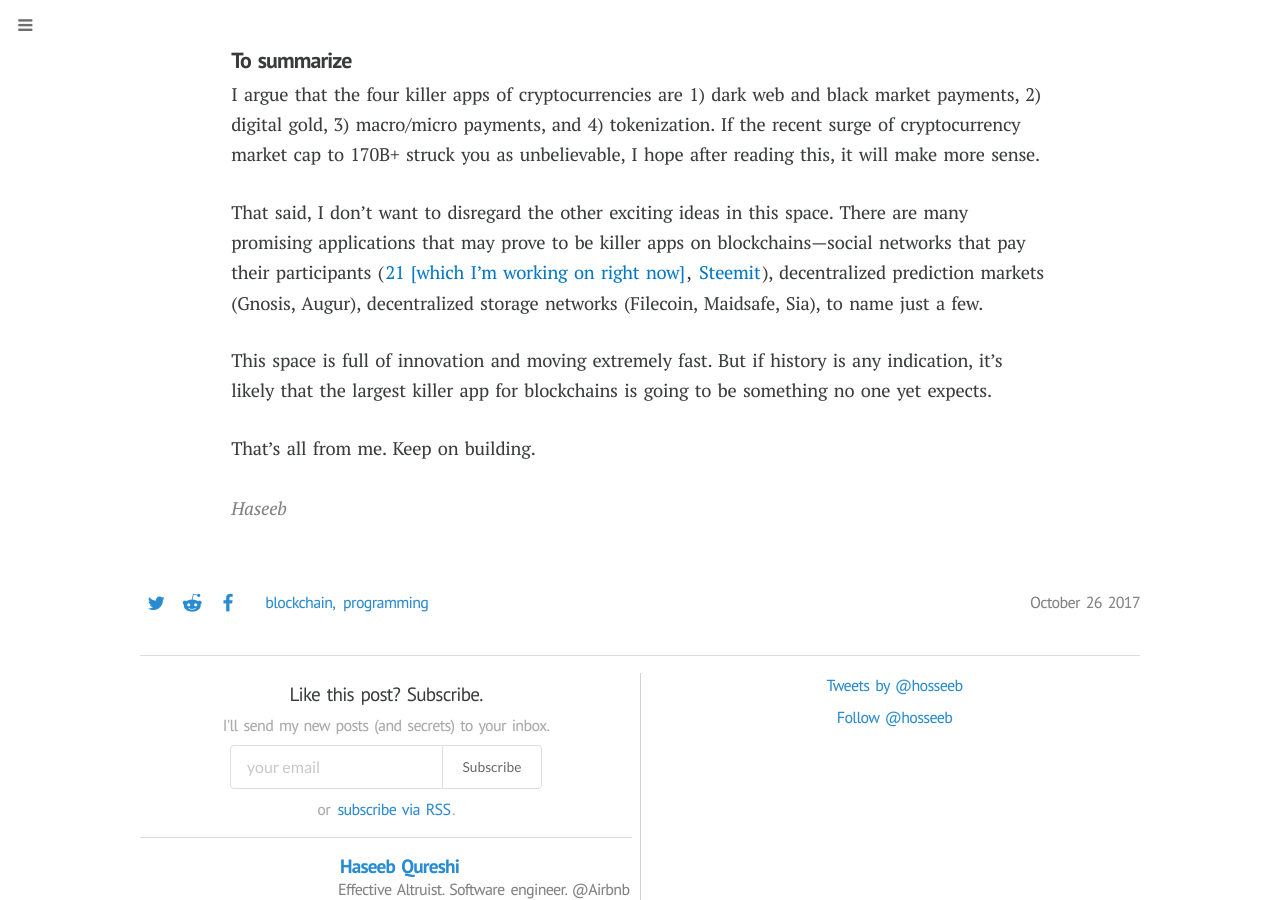
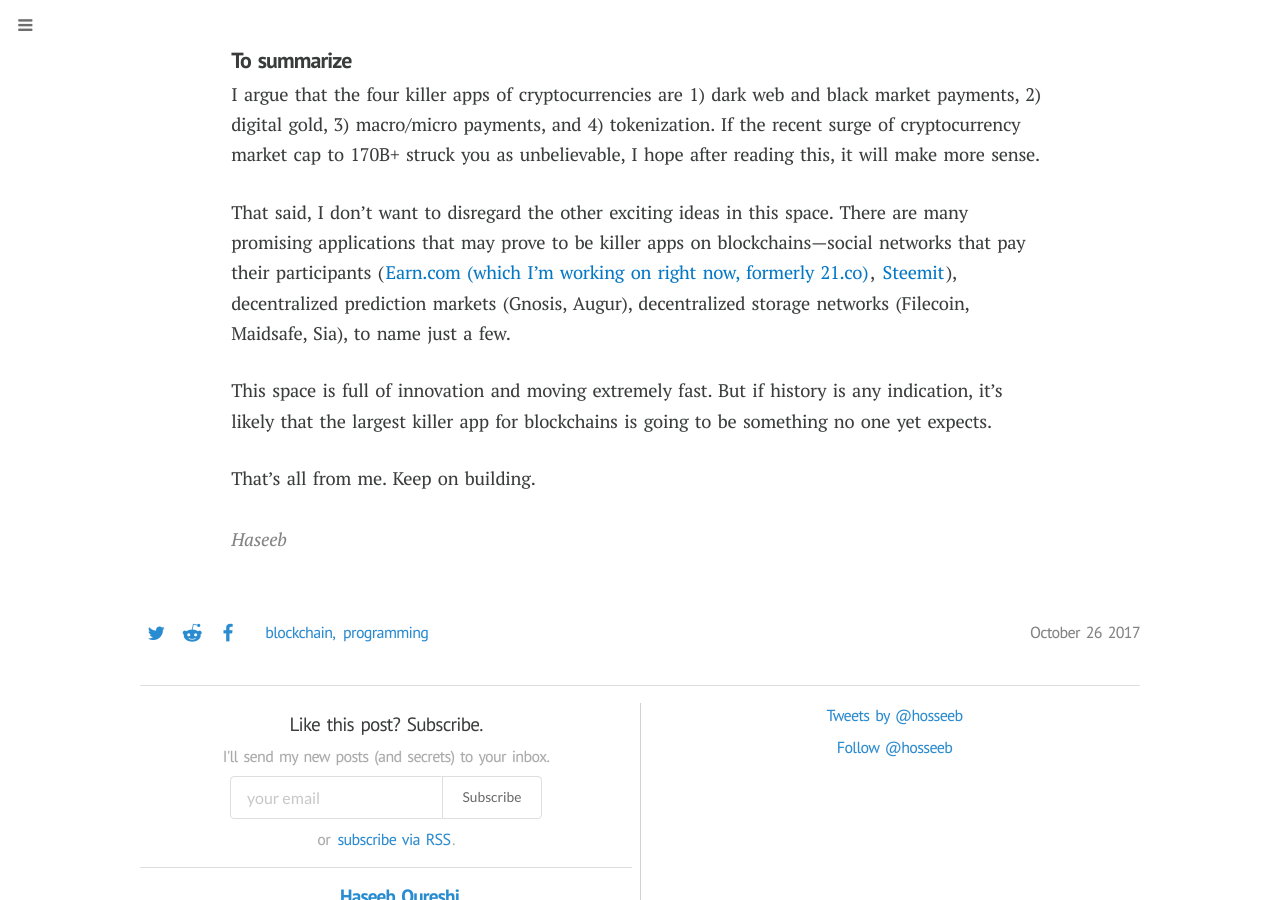
Before and after one commit to Ismenama5s/haseeb-qureshi.github.io, a Jekyll site: the page built from _posts/2017-10-26-we-already-know-blockchains-killer-apps.md, in a window 1280 px wide and 900 px high, scrolled down 24690 px. Built offline with Jekyll 4.4.1, drawn with Linux system fonts in a browser that asks for light colours; nearby versions of some CDN libraries; some web fonts are replaced; comment, search, counter and statistics services are not loaded.

Commit message:
Fix earn.com reference

```diff
--- a/_posts/2017-10-26-we-already-know-blockchains-killer-apps.md
+++ b/_posts/2017-10-26-we-already-know-blockchains-killer-apps.md
@@ -360,7 +360,7 @@
 #### To summarize
 I argue that the four killer apps of cryptocurrencies are 1) dark web and black market payments, 2) digital gold, 3) macro/micro payments, and 4) tokenization. If the recent surge of cryptocurrency market cap to 170B+ struck you as unbelievable, I hope after reading this, it will make more sense.
 
-That said, I don't want to disregard the other exciting ideas in this space. There are many promising applications that may prove to be killer apps on blockchains—social networks that pay their participants (<a href="https://21.co">21 [which I'm working on right now]</a>, [Steemit](http://steemit.com)), decentralized prediction markets (Gnosis, Augur), decentralized storage networks (Filecoin, Maidsafe, Sia), to name just a few.
+That said, I don't want to disregard the other exciting ideas in this space. There are many promising applications that may prove to be killer apps on blockchains—social networks that pay their participants (<a href="https://earn.com">Earn.com (which I'm working on right now, formerly 21.co)</a>, [Steemit](http://steemit.com)), decentralized prediction markets (Gnosis, Augur), decentralized storage networks (Filecoin, Maidsafe, Sia), to name just a few.
 
 This space is full of innovation and moving extremely fast. But if history is any indication, it's likely that the largest killer app for blockchains is going to be something no one yet expects.
 
```
